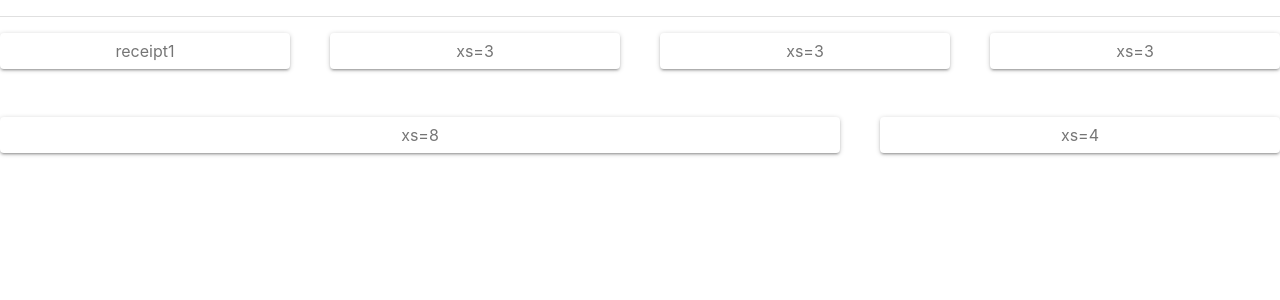
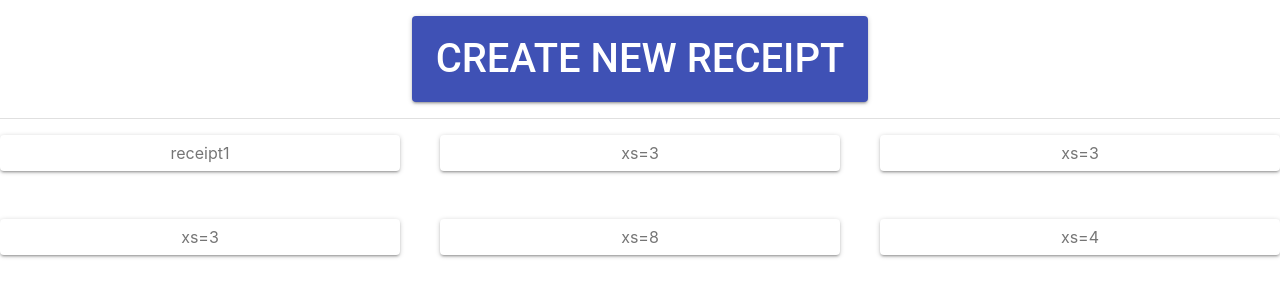
Before and after one commit to MakonnenMak/FooFighters, a React (Create React App) app in the folder frontend/: page / in a window 1280 px wide. Shown: the top 300 px of the page. Built offline with nearby package versions, Linux system fonts and the light colour scheme.

Commit message:
have the general physical layout for receipts for the homepage configured

```diff
--- a/frontend/src/homepage.js
+++ b/frontend/src/homepage.js
@@ -1,7 +1,7 @@
 // import React, { Component } from 'react';
-// import Typography from '@material-ui/core/Typography';
-// import TextField from '@material-ui/core/TextField';
-// import Button from '@material-ui/core/Button';
+//import Typography from '@material-ui/core/Typography';
+import TextField from '@material-ui/core/TextField';
+import Button from '@material-ui/core/Button';
 
 // class Homepage extends Component {
 //   render() {
@@ -29,6 +29,7 @@ import Typography from '@material-ui/core/Typography';
 import Paper from '@material-ui/core/Paper';
 import Divider from '@material-ui/core/Divider';
 import Grid from '@material-ui/core/Grid';
+import { spacing } from '@material-ui/system';
 
 const styles = theme => ({
   container: {
@@ -54,22 +55,36 @@ function CSSGrid(props) {
   return (
 
     <div>
+
+      <div>
+        <div>
+          <p>  </p>
+        </div>
+        <Button
+          variant="contained"
+          color="primary"
+          size="large"
+          style={{height: 50}, {fontSize: '40px'}}
+        >
+        Create New Receipt
+        </Button>
+      </div>
         <Divider className={classes.divider} />
 
       <div className={classes.container}>
-        <div style={{ gridColumnEnd: 'span 3' }}>
+        <div style={{  gridColumnStart: '1', gridColumnEnd: 'span 4' }}>
           <Paper className={classes.paper}>receipt1</Paper>
         </div>
-        <div style={{ gridColumnEnd: 'span 3' }}>
+        <div style={{ gridColumnEnd: 'span 4'}}>
           <Paper className={classes.paper}>xs=3</Paper>
         </div>
-        <div style={{ gridColumnEnd: 'span 3' }}>
+        <div style={{ gridColumnEnd: 'span 4' }}>
           <Paper className={classes.paper}>xs=3</Paper>
         </div>
-        <div style={{ gridColumnEnd: 'span 3' }}>
+        <div style={{ gridColumnStart: '1', gridColumnEnd: 'span 4' }}>
           <Paper className={classes.paper}>xs=3</Paper>
         </div>
-        <div style={{ gridColumnEnd: 'span 8' }}>
+        <div style={{ gridColumnEnd: 'span 4' }}>
           <Paper className={classes.paper}>xs=8</Paper>
         </div>
         <div style={{ gridColumnEnd: 'span 4' }}>
```
